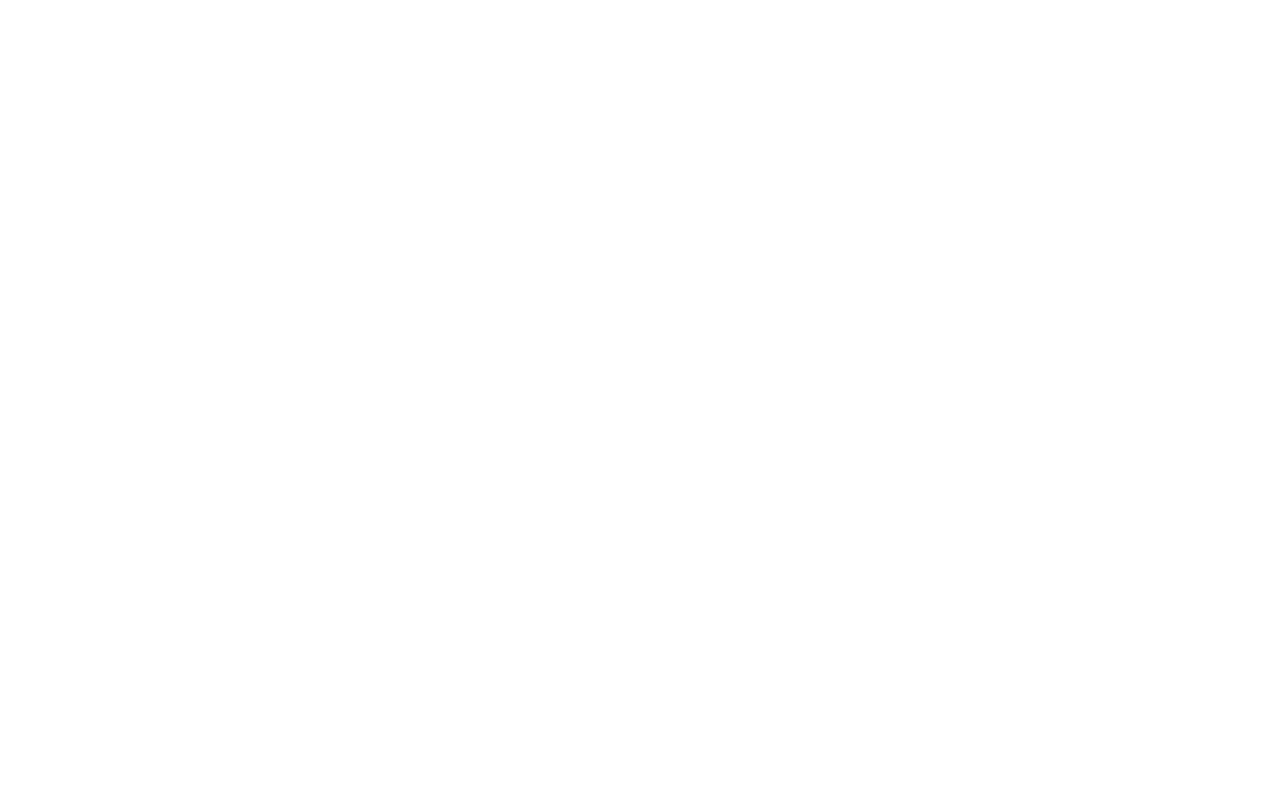
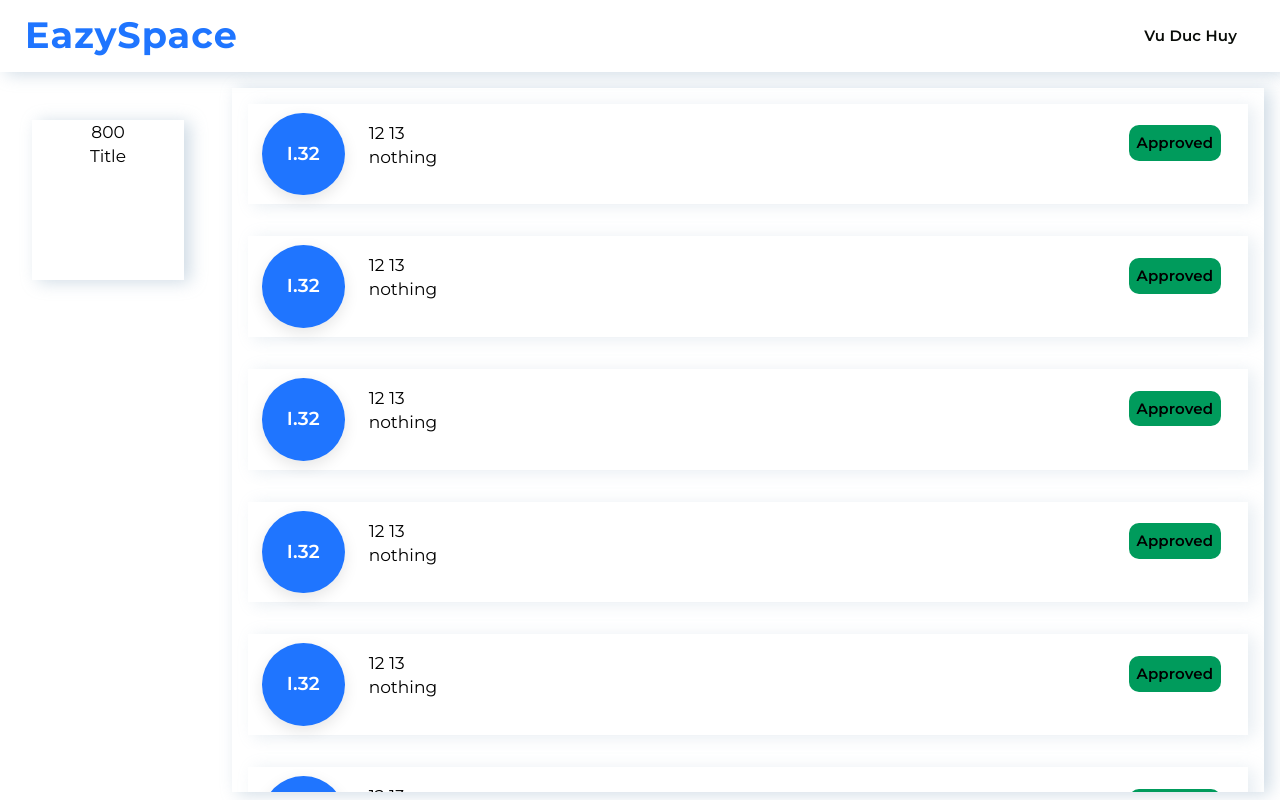
Before and after one commit to Eazyspace/frontend, a React (Create React App) app: page /profile in a window 1280 px wide. Before the commit this address had no page. Built offline with nearby package versions, Linux system fonts and the light colour scheme.

Commit message:
Assemble branches and solve conflicts

```diff
--- a/src/App.js
+++ b/src/App.js
@@ -121,8 +121,8 @@ function App() {
         <Routes>
           <Route path="login" element={<LoginScreen />} />
           <Route path="register" element={<RegisterScreen />} />
-          {/* <Route path="/" element={<Header />}> */}
-          <Route path="/" element={<ProfileScreen />} />
+          <Route path="" exact element={<HomeScreen />} />
+          <Route exact path="profile" element={<ProfileScreen />} />
           <Route
             exact
             path="booking"
@@ -133,8 +133,7 @@ function App() {
             path="booking/success"
             element={<BookingScreen success={true} />}
           />
-          <Route exact path="/admin" element={<AdminScreen />} />
-          {/* </Route> */}
+          <Route exact path="admin" element={<AdminScreen />} />
         </Routes>
       </BrowserRouter>
     </ThemeProvider>
--- a/src/api/request.js
+++ b/src/api/request.js
@@ -42,7 +42,6 @@ class RequestClient {
   };
 }
 
-// export default getRequestAPI = () => {return new BookingRequestAPI()}
-export const getRequestClient = () => {
-  return new RequestClient();
-};
+const requestAPI = new RequestClient();
+
+export default requestAPI;
--- a/src/components/Header.js
+++ b/src/components/Header.js
@@ -1,20 +1,18 @@
-import { AppBar, Toolbar, Typography, Button } from "@mui/material";
+import { Typography } from "@mui/material";
+import { HomeLogo, Navbar, UserTitleButton } from "../components/Header.styled";
 
 function Header() {
   return (
-    <AppBar>
-      <Toolbar>
-        <Typography
-          variant="h3"
-          component="div"
-          sx={{ flexGrow: 1 }}
-          style={{ padding: "15px 0px" }}
-        >
-          EazySpace
-        </Typography>
-        <Button color="inherit">Login</Button>
-      </Toolbar>
-    </AppBar>
+    <Navbar>
+      <HomeLogo variant="h1">EazySpace</HomeLogo>
+      <UserTitleButton
+        onClick={() => {
+          console.log("click");
+        }}
+      >
+        <Typography variant="h5">Vu Duc Huy</Typography>
+      </UserTitleButton>
+    </Navbar>
   );
 }
 
--- /dev/null
+++ b/src/components/Header.styled.js
@@ -0,0 +1,36 @@
+import { Typography } from "@mui/material";
+import styled from "styled-components";
+import { ezBlack, ezBlue } from "../utils/colors";
+import { ezShadow2_high } from "../utils/shadows";
+
+export const Navbar = styled.nav`
+  background: white;
+  display: flex;
+  justify-content: space-between;
+  align-items: center;
+  box-shadow: ${ezShadow2_high};
+  padding: 12px 25px;
+  z-index: 1000;
+`;
+export const HomeLogo = styled(Typography)`
+  margin: 0px;
+  letter-spacing: 0.3rem;
+  color: ${ezBlue};
+  text-align: center;
+`;
+export const UserTitleButton = styled.button`
+  display: flex;
+  gap: 15px;
+  padding: 11px 18px;
+  font-size: 20px;
+  color: ${ezBlack};
+  background-color: transparent;
+  border: none;
+  border-radius: 110px;
+  -webkit-transition-duration: 0.4s;
+  transition-duration: 0.4s;
+  cursor: pointer;
+  &:hover {
+    background-color: rgba(102, 102, 102, 0.2);
+  }
+`;
--- a/src/screens/BookingScreen.js
+++ b/src/screens/BookingScreen.js
@@ -23,7 +23,7 @@ import {
   DescriptionField,
 } from "./BookingScreen.styled";
 import AccessAlarmRoundedIcon from "@mui/icons-material/AccessAlarmRounded";
-import { getRequestClient } from "../api/request";
+import requestAPI from "../api/request";
 import { ezBlack, ezGrey } from "../utils/colors";
 import ProfileAvatar from "../components/ProfileAvatar";
 import MoreHorizIcon from "@mui/icons-material/MoreHoriz";
@@ -251,7 +251,6 @@ const BookingScreen = (props) => {
   const userId = 1;
   const roomId = 31;
   const [step, setStep] = useState(1);
-  const requestClient = getRequestClient();
   const [userInputForm, setUserInputForm] = useState({
     startTime: "",
     endTime: "",
@@ -308,7 +307,7 @@ const BookingScreen = (props) => {
 
   const sendRequest = async () => {
     try {
-      const response = await requestClient.sendBookingRequest({
+      const response = await requestAPI.sendBookingRequest({
         userId: userId,
         roomId: roomId,
         ...userInputForm,
--- a/src/screens/HomeScreen.js
+++ b/src/screens/HomeScreen.js
@@ -1,8 +1,5 @@
 import React, { useState } from "react";
 import {
-  Navbar,
-  HomeLogo,
-  UserTitleButton,
   Navfloor,
   HomeView,
   FloorBtn,
@@ -10,8 +7,9 @@ import {
   Roomfloor,
 } from "./HomeScreen.styled";
 import Room from "../components/Room/Room";
-import { Grid, TextField, Typography } from "@mui/material";
+import { TextField, Typography } from "@mui/material";
 import { ezBlue } from "../utils/colors";
+import Header from "../components/Header";
 
 var domain = [0, 1, 2, 3, 4, 5, 6, 7, 8, 9, 10, 11, 12];
 const HomeScreen = () => {
@@ -23,16 +21,7 @@ const HomeScreen = () => {
 
   return (
     <HomeView>
-      <Navbar>
-        <HomeLogo variant="h1">EazySpace</HomeLogo>
-        <UserTitleButton
-          onClick={() => {
-            console.log("click");
-          }}
-        >
-          <Typography variant="h5">Vu Duc Huy</Typography>
-        </UserTitleButton>
-      </Navbar>
+      <Header />
       <Content>
         <Navfloor>
           <TextField label="Search" />
--- a/src/screens/ProfileScreen.js
+++ b/src/screens/ProfileScreen.js
@@ -1,35 +1,33 @@
 import { Typography } from "@mui/material";
 import React from "react";
-import { Navbar,HomeLogo, HomeView, FloorBtn, Content } from "./HomeScreen.styled";
+import {
+  Navbar,
+  HomeLogo,
+  HomeView,
+  FloorBtn,
+  Content,
+} from "./HomeScreen.styled";
 import { ProfileInf, ProfileTab } from "./ProfileScreen.styled";
-import useWindowDimensions from "../components/Windowdimension"
-import ProfileInfo from "../components/ProfileInfo"
+import useWindowDimensions from "../components/Windowdimension";
+import ProfileInfo from "../components/ProfileInfo";
+import Header from "../components/Header";
 
-
-const ProfileScreen=()=>{
+const ProfileScreen = () => {
   const { height, width } = useWindowDimensions();
   console.log(height);
-    return(
+  return (
     <HomeView>
-          <Navbar contents={height*0.1}>
-              <HomeLogo variant="h2">EazySpace</HomeLogo>
-              <FloorBtn>
-                  <Typography variant="h5" >Vu Duc Huy</Typography>
-              </FloorBtn>
-          </Navbar>
-          <Content contents={height*0.9} >
-              <ProfileTab contents={height*0.2}>
-                  <Typography textAlign={'center'}>{height}</Typography>
-                  <Typography textAlign={'center'}>Title</Typography>
+      <Header />
+      <Content contents={height * 0.9}>
+        <ProfileTab contents={height * 0.2}>
+          <Typography textAlign={"center"}>{height}</Typography>
+          <Typography textAlign={"center"}>Title</Typography>
         </ProfileTab>
         <ProfileInf>
           <ProfileInfo></ProfileInfo>
         </ProfileInf>
-
       </Content>
-
     </HomeView>
-  )
-
-}
+  );
+};
 export default ProfileScreen;
--- a/src/screens/admin/AdminScreen.js
+++ b/src/screens/admin/AdminScreen.js
@@ -20,7 +20,6 @@ import {
 } from "@mui/material";
 import { useEffect, useState } from "react";
 import floorAPI from "../../api/floor";
-import bookingRequestAPI from "../../api/bookingRequestAPI";
 import ProfileAvatar from "../../components/ProfileAvatar";
 import RoomAvatar from "../../components/RoomAvatar";
 import StatusChip from "../../components/StatusChip";
@@ -47,6 +46,7 @@ import {
   RequestStatusIcon,
 } from "./AdminScreen.styled";
 import { ezBlack, ezGrey } from "../../utils/colors";
+import requestAPI from "../../api/request";
 
 function RequestCard({
   request: { requestId, roomId, userId, eventName, startTime, endTime },
@@ -170,7 +170,7 @@ function AdminScreen() {
   const [floorList, setFloorList] = useState([]);
   const [currentFloorId, setCurrentFloorId] = useState(1);
   const [loading, setLoading] = useState(true);
-  const [loadingRequestList, setLoadingRequestList] = useState(true);
+  const [loadingRequestList, setLoadingRequestList] = useState(false);
   const [requestList, setRequestList] = useState([]);
   const [status, setStatus] = useState(1);
   const [openRequestDetail, setOpenRequestDetail] = useState(false);
@@ -191,11 +191,11 @@ function AdminScreen() {
     setLoadingRequestList(false);
   };
   const changeStatus = (newStatus) => {
-    setLoadingRequestList(true);
+    // setLoadingRequestList(true);
     console.log(`Set status to ${newStatus}`);
     setStatus(newStatus);
     getRequestList(currentFloorId, newStatus);
-    setLoadingRequestList(false);
+    // setLoadingRequestList(false);
   };
   const handleOnShowRequestDetail = (requestId) => {
     console.log("Clicked on a request card!");
@@ -208,12 +208,12 @@ function AdminScreen() {
   };
   const handleResponseSubmit = (e) => {
     if (e.target.name === "approve") {
-      bookingRequestAPI.approveRequest({
+      requestAPI.approveRequest({
         requestId: currentRequest.requestId,
         responseNote: responseNote,
       });
     } else if (e.target.name === "decline") {
-      bookingRequestAPI.declineRequest({
+      requestAPI.declineRequest({
         requestId: currentRequest.requestId,
         responseNote: responseNote,
       });
@@ -235,7 +235,7 @@ function AdminScreen() {
   };
   const getRequestList = async (floorId, status) => {
     try {
-      let response = await bookingRequestAPI.getRequestList(floorId, status);
+      let response = await requestAPI.getRequestList(floorId, status);
 
       if (response.status === "OK") {
         console.log("Request list got from API: ");
```
Lines whose indentation alone changed are shown as unchanged.
